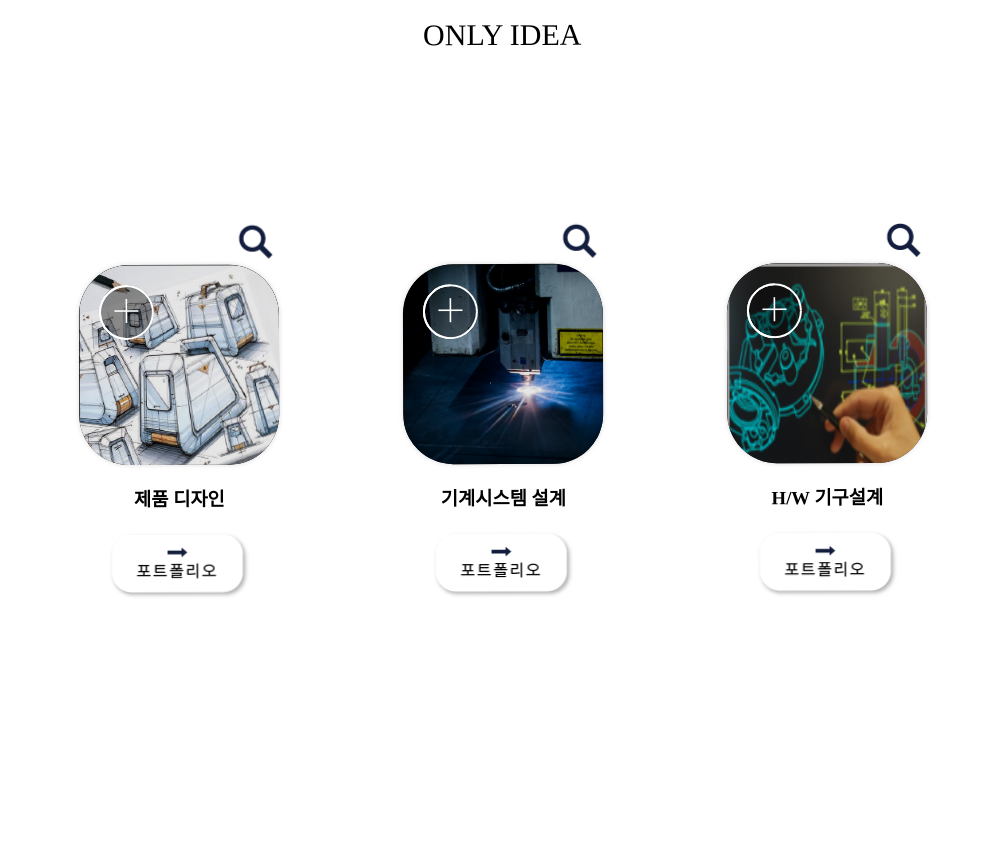
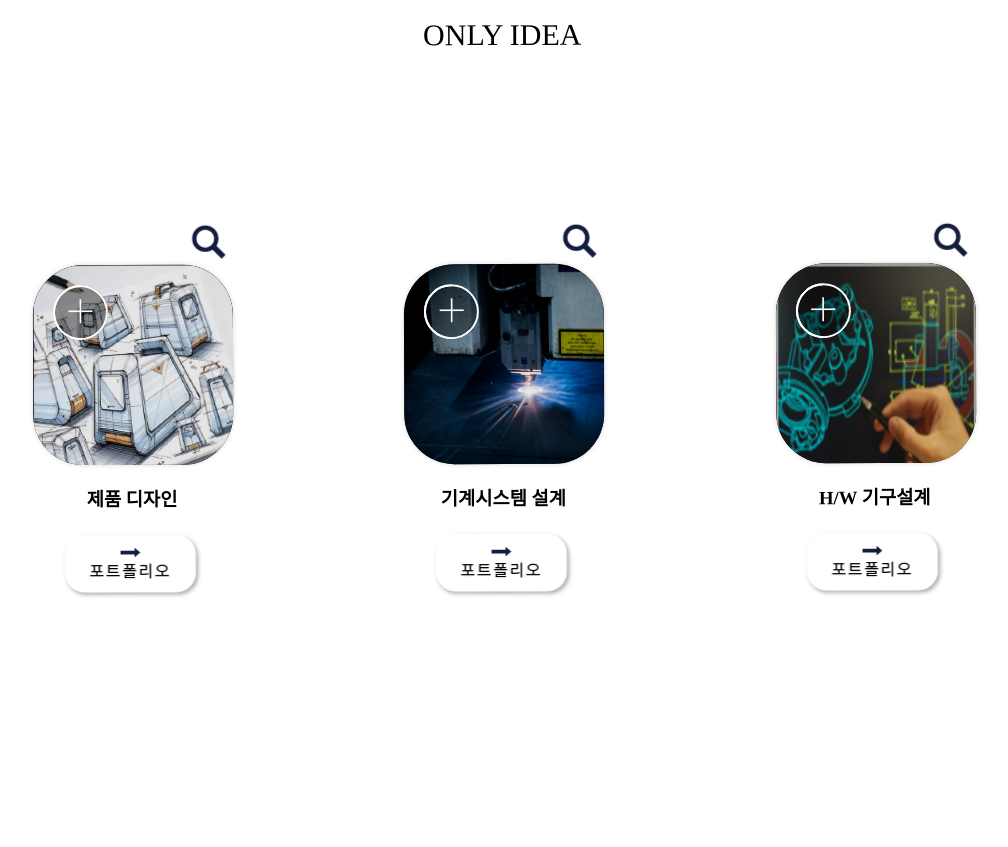
Before and after one commit to bjo6300/Itrencotech-web-page, a Django app: template templates/body/onlyIdea/onlyIdea_home.html in a window 1280 px wide. Shown: the part 70-917 px from the top of the page, without its empty margins (137-1145 px from the left). Run offline with Django 3.2, Linux system fonts and the light colour scheme; the template is opened without the code that fills it, so the values that code supplies are empty; some web fonts are replaced.

Commit message:
0111 메인 > 3가지 메뉴 간격 수정2

```diff
--- a/static/css/review.css
+++ b/static/css/review.css
@@ -80,12 +80,12 @@ a:link, a:visited, a:active {
 }
 
 #table_menu3 {
-    border-spacing: 100px 0;
+    border-spacing: 150px 0;
     border-collapse: separate;
 }
 
 #table_menu4 {
-    border-spacing: 65px 0;
+    border-spacing: 75px 0;
     border-collapse: separate;
 }
 
```
